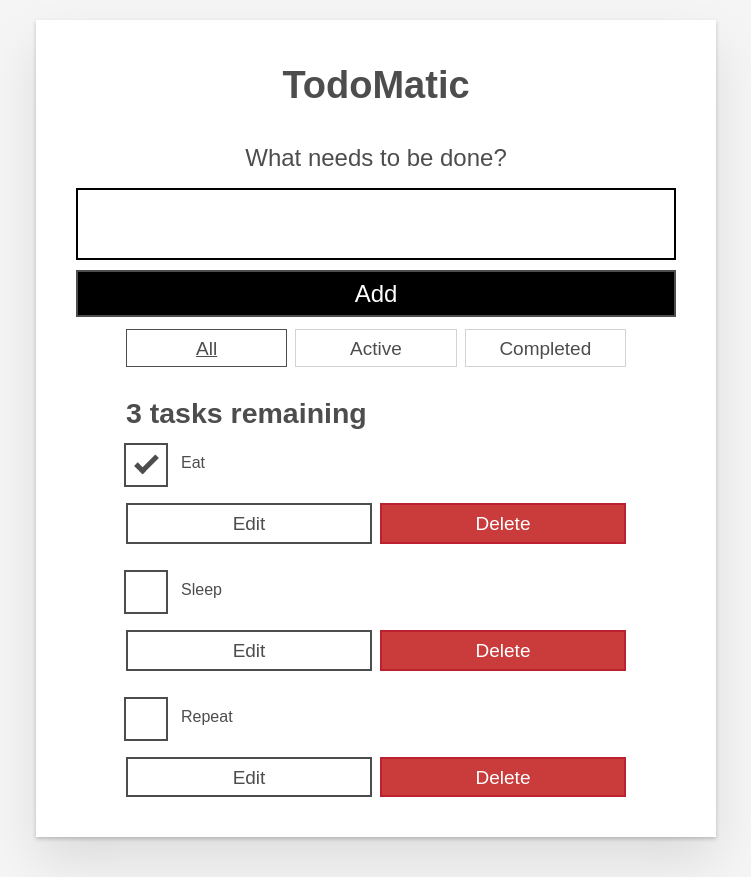
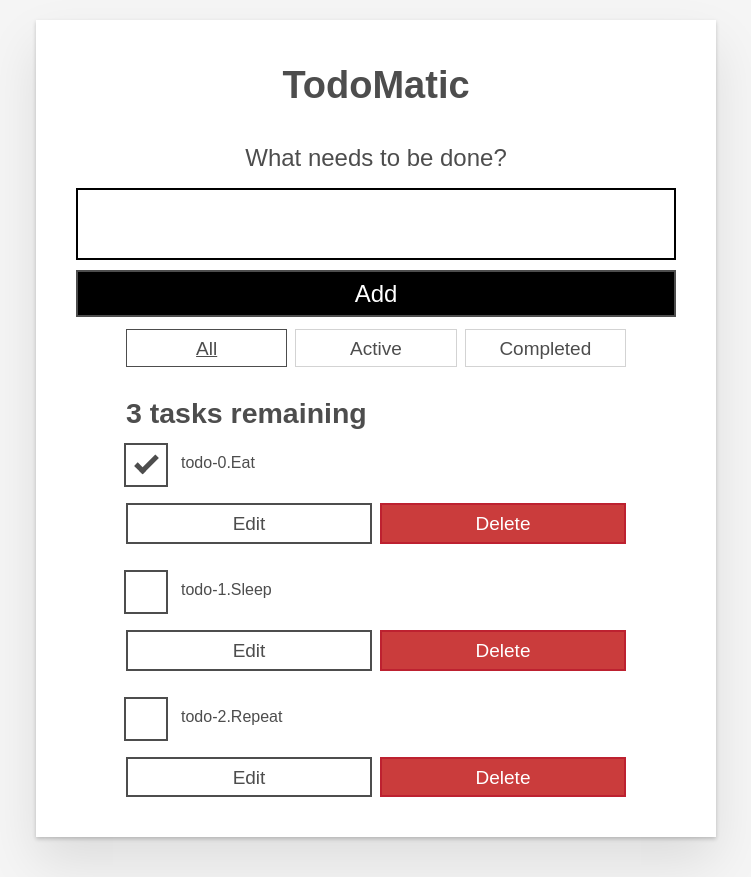
Before and after one commit to 26ty/moz-todo-react, a React (Create React App) app: page / in a window 1280 px wide. Shown: the whole page, without its empty margins (264-1015 px from the left). Built offline with nearby package versions, Linux system fonts and the light colour scheme.

Commit message:
feat: add form.js & fliterButton.js

```diff
--- a/src/App.js
+++ b/src/App.js
@@ -1,8 +1,19 @@
 // import React from 'react'; // the React library itself
 // import logo from './logo.svg';
 // import './App.css'; // no variable name and no from directive
+import Todo from "./components/Todo";
 
-function App(props) {
+function App({tasks}) {
+
+  const taskList = tasks.map((task) => (
+    <Todo
+      id={task.id}
+      name={task.name}
+      completed={task.completed}
+      key={task.id}
+    />
+  ));
+
   return (
     <div className="todoapp stack-large">
       <h1>TodoMatic</h1>
@@ -52,61 +63,12 @@
       </h2>
 
       <ul
-        role="list"
+        list="list"
         className="todo-list stack-large stack-exception"
         aria-labelledby="list-heading"
       >
-        <li className="todo stack-small">
-          <div className="c-cb">
-            <input id="todo-0" type="checkbox" defaultChecked={true} />
-            <label className="todo-label" htmlFor="todo-0">
-              Eat
-            </label>
-          </div>
-          <div className="btn-group">
-            <button type="button" className="btn">
-              Edit <span className="visually-hidden">Eat</span>
-            </button>
-            <button type="button" className="btn btn__danger">
-              Delete <span className="visually-hidden">Eat</span>
-            </button>
-          </div>
-        </li>
 
-        <li className="todo stack-small">
-          <div className="c-cb">
-            <input id="todo-1" type="checkbox" />
-            <label className="todo-label" htmlFor="todo-1">
-              Sleep
-            </label>
-          </div>
-          <div className="btn-group">
-            <button type="button" className="btn">
-              Edit <span className="visually-hidden">Sleep</span>
-            </button>
-            <button type="button" className="btn btn__danger">
-              Delete <span className="visually-hidden">Sleep</span>
-            </button>
-          </div>
-        </li>
-
-        <li className="todo stack-small">
-          <div className="c-cb">
-            <input id="todo-2" type="checkbox" />
-            <label className="todo-label" htmlFor="todo-2">
-              Repeat
-            </label>
-          </div>
-          <div className="btn-group">
-            <button type="button" className="btn">
-              Edit <span className="visually-hidden">Repeat</span>
-            </button>
-            <button type="button" className="btn btn__danger">
-              Delete <span className="visually-hidden">Repeat</span>
-            </button>
-          </div>
-        </li>
-
+        {taskList}
       </ul>
     </div>
   );
--- /dev/null
+++ b/src/components/Todo.js
@@ -0,0 +1,22 @@
+import React from "react";
+
+export default function Todo({name,completed,id}) {
+    return(
+        <li className="todo stack-small">
+          <div className="c-cb">
+            <input id={id} type="checkbox" defaultChecked={completed} />
+            <label className="todo-label" htmlFor={id}>
+              {id}.{name}
+            </label>
+          </div>
+          <div className="btn-group">
+            <button type="button" className="btn">
+              Edit <span className="visually-hidden">Eat</span>
+            </button>
+            <button type="button" className="btn btn__danger">
+              Delete <span className="visually-hidden">Eat</span>
+            </button>
+          </div>
+        </li>
+    );
+}
--- a/src/index.js
+++ b/src/index.js
@@ -4,10 +4,16 @@
 import App from './App';
 import reportWebVitals from './reportWebVitals';
 
+const DATA = [
+  { id: "todo-0", name: "Eat", completed: true },
+  { id: "todo-1", name: "Sleep", completed: false },
+  { id: "todo-2", name: "Repeat", completed: false }
+];
+
 const root = ReactDOM.createRoot(document.getElementById('root'));
 root.render(
   <React.StrictMode>
-    <App subject="Clarice" test="hello!"/>
+    <App tasks={DATA}/>
   </React.StrictMode>
 );
 // test
```
Also changed, not shown: src/components/FilterButton.js (added, +11 -0 lines), src/components/Form.js (added, +25 -0 lines).
